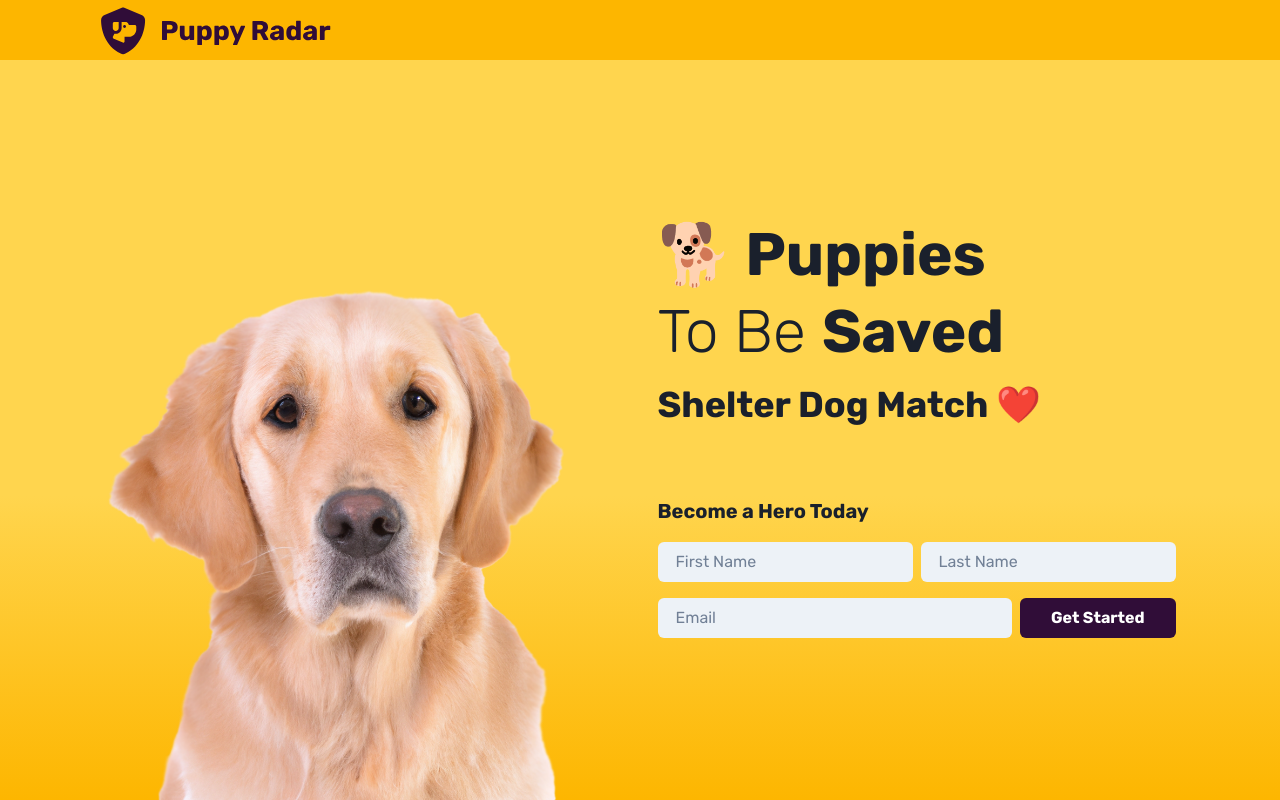
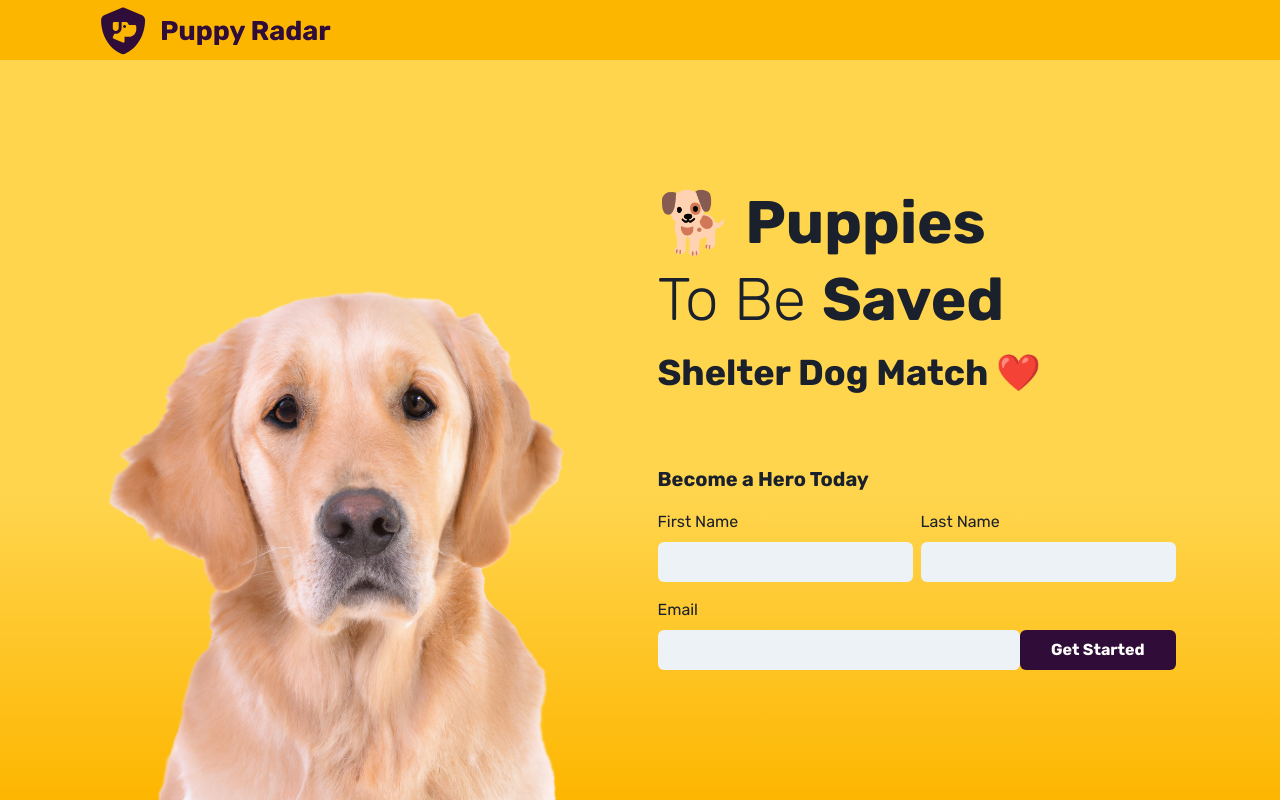
Before and after one commit to haoming29/puppy-radar, a Next.js app: page / in a window 1280 px wide. Built offline with nearby package versions, Linux system fonts and the light colour scheme; no server answers.

Commit message:
chore: adding labels

```diff
--- a/src/pages/index.tsx
+++ b/src/pages/index.tsx
@@ -1,6 +1,14 @@
 import { useEffect } from "react";
 import Head from "next/head";
-import { Box, Button, Image, Input, SimpleGrid } from "@chakra-ui/react";
+import {
+  Box,
+  Button,
+  Image,
+  Input,
+  SimpleGrid,
+  FormControl,
+  FormLabel,
+} from "@chakra-ui/react";
 import { Controller, useForm } from "react-hook-form";
 import { Flex, Heading, Text } from "@chakra-ui/layout";
 import { ErrorMessage } from "@hookform/error-message";
@@ -129,12 +137,14 @@ const Home = () => {
                     },
                   }}
                   render={({ field }) => (
+                    <FormControl>
+                      <FormLabel>First Name</FormLabel>
                       <Input
                         variant={"filled"}
-                      placeholder="First Name"
                         isInvalid={!!errors?.firstName}
                         {...field}
                       />
+                    </FormControl>
                   )}
                 />
 
@@ -153,16 +163,18 @@ const Home = () => {
                     },
                   }}
                   render={({ field }) => (
+                    <FormControl>
+                      <FormLabel>Last Name</FormLabel>
                       <Input
                         variant={"filled"}
-                      placeholder="Last Name"
                         isInvalid={!!errors?.lastName}
                         {...field}
                       />
+                    </FormControl>
                   )}
                 />
               </SimpleGrid>
-              <Flex>
+              <Flex alignItems={"flex-end"}>
                 <Controller
                   name="email"
                   control={control}
@@ -177,14 +189,16 @@ const Home = () => {
                     },
                   }}
                   render={({ field }) => (
+                    <FormControl>
+                      <FormLabel>Email</FormLabel>
                       <Input
                         variant={"filled"}
-                      placeholder="Email"
                         type="email"
                         mr={2}
                         isInvalid={!!errors?.email}
                         {...field}
                       />
+                    </FormControl>
                   )}
                 />
                 <Button
```
Also changed, not shown: src/pages/search.tsx (+20 -4 lines), src/styles/Search.module.css (+8 -0 lines). Lines whose indentation alone changed are shown as unchanged.
